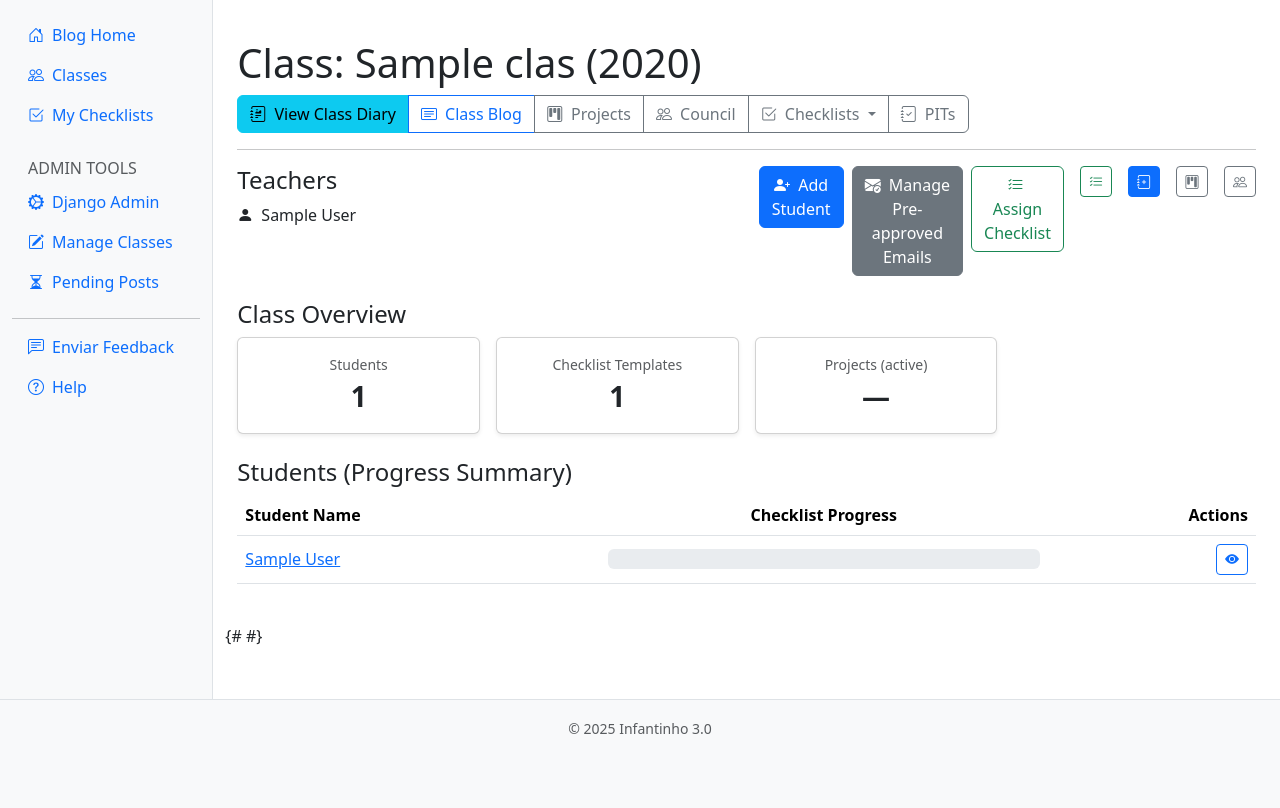
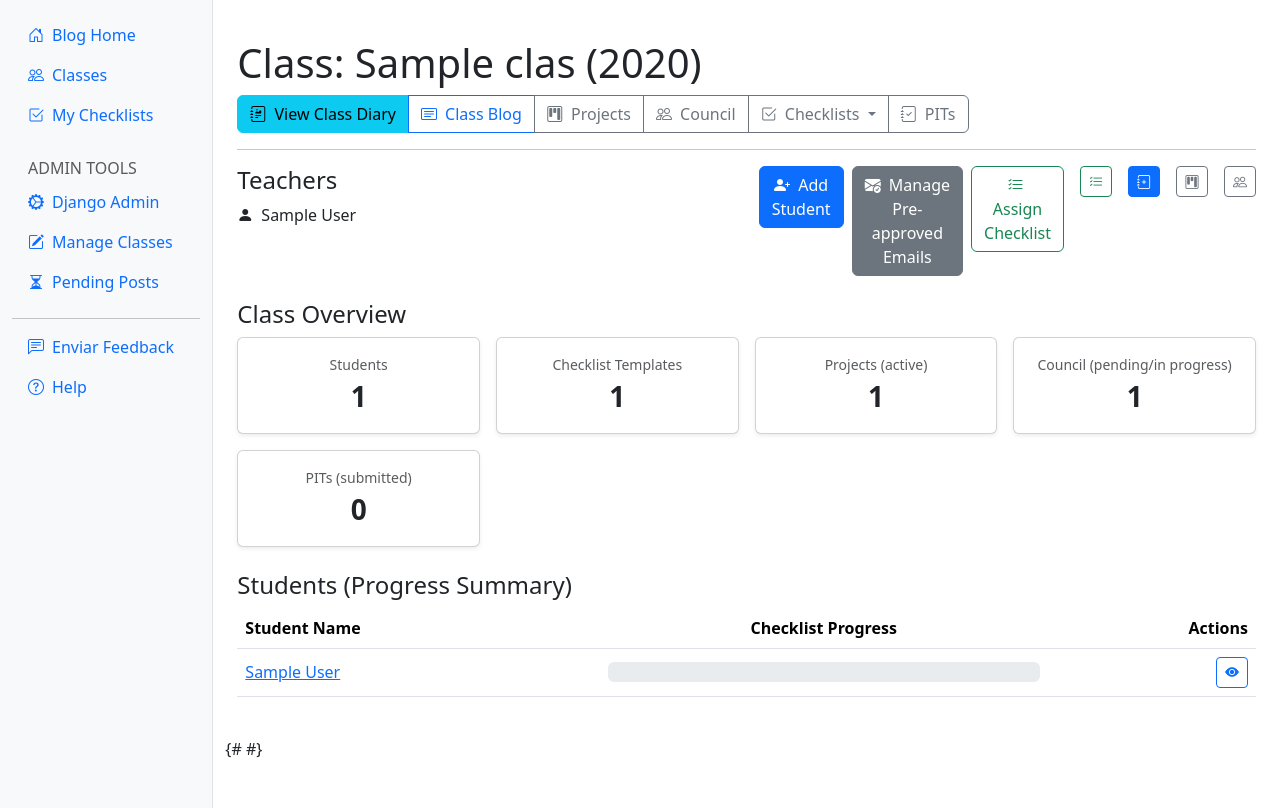
Before and after one commit to atilasos/infantinho3, a Django app: page /turmas/1/ in a window 1280 px wide. Shown: the part 80-888 px from the top of the page. Before the commit the page ends 814 px from the top, so only its background shows below. Run offline with Django 5.2, Linux system fonts and the light colour scheme; a user stored in the database is signed in; tables that the repository leaves empty hold one stand-in row (values such as "Sample post"); some libraries are stand-ins or nearby versions.

Commit message:
ui/overview: contadores reais na página da Turma (Projetos ativos, Decisões pendentes/curso, PITs submetidos)

```diff
--- a/classes/templates/classes/class_detail.html
+++ b/classes/templates/classes/class_detail.html
@@ -128,12 +128,27 @@
             </div>
           </div>
           {% endif %}
-          {# Placeholders for future counters: Projects active, Council pending, PITs submitted #}
           <div class="col-6 col-md-3">
             <div class="card shadow-sm h-100">
               <div class="card-body text-center">
                 <div class="text-muted small">{% trans "Projects (active)" %}</div>
-                <div class="fs-3 fw-bold">—</div>
+                <div class="fs-3 fw-bold">{{ general_stats.projects_active_count }}</div>
+              </div>
+            </div>
+          </div>
+          <div class="col-6 col-md-3">
+            <div class="card shadow-sm h-100">
+              <div class="card-body text-center">
+                <div class="text-muted small">{% trans "Council (pending/in progress)" %}</div>
+                <div class="fs-3 fw-bold">{{ general_stats.council_pending_count }}</div>
+              </div>
+            </div>
+          </div>
+          <div class="col-6 col-md-3">
+            <div class="card shadow-sm h-100">
+              <div class="card-body text-center">
+                <div class="text-muted small">{% trans "PITs (submitted)" %}</div>
+                <div class="fs-3 fw-bold">{{ general_stats.pits_submitted_count }}</div>
               </div>
             </div>
           </div>
--- a/classes/views.py
+++ b/classes/views.py
@@ -82,7 +82,9 @@ def class_detail(request, class_id):
         'student_count': student_count,
         'recent_posts_count': 0,
         'checklist_template_count': 0,
-        # Add more stats here later, e.g., average completion
+        'projects_active_count': 0,
+        'council_pending_count': 0,
+        'pits_submitted_count': 0,
     }
 
     if DIARY_APP_EXISTS and Post:
@@ -95,6 +97,24 @@ def class_detail(request, class_id):
     if CHECKLISTS_APP_EXISTS and ChecklistTemplate:
         # Option A: Count all available templates
         stats['checklist_template_count'] = ChecklistTemplate.objects.count()
+    # Optional counters from other apps
+    try:
+        from projects.models import Project
+        stats['projects_active_count'] = Project.objects.filter(student_class=turma, state='active').count()
+    except Exception:
+        pass
+
+    try:
+        from council.models import CouncilDecision
+        stats['council_pending_count'] = CouncilDecision.objects.filter(student_class=turma, status__in=['pending','in_progress']).count()
+    except Exception:
+        pass
+
+    try:
+        from pit.models import IndividualPlan
+        stats['pits_submitted_count'] = IndividualPlan.objects.filter(student_class=turma, status='submitted').count()
+    except Exception:
+        pass
         # Option B (alternative): Count templates actively used in this class
         # stats['checklist_template_count'] = ChecklistStatus.objects.filter(student_class=turma).values('template').distinct().count()
 
```
